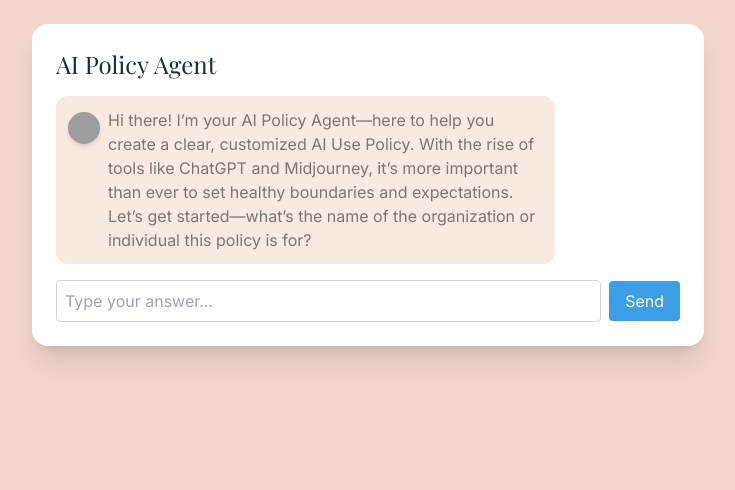
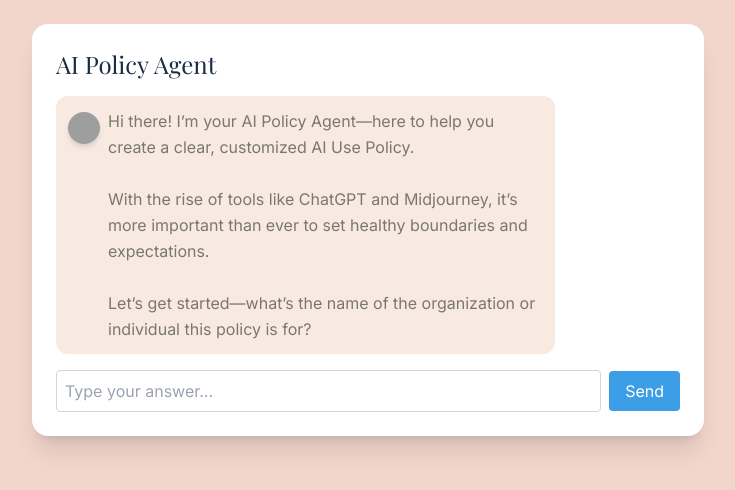
Before and after one commit to Jsfananan/ai-policy-agent-frontend, a React (Vite) app: page / in a window 1280 px wide. Shown: the top 490 px of the page, without its empty margins (272-1007 px from the left). Built offline with nearby package versions, Linux system fonts and the light colour scheme; grey boxes are pictures that could not be loaded.

Commit message:
Update App.jsx

```diff
--- a/src/App.jsx
+++ b/src/App.jsx
@@ -4,7 +4,7 @@ export default function App() {
   const [messages, setMessages] = useState([
     {
       role: 'bot',
-      text: "Hi there! I’m your AI Policy Agent—here to help you create a clear, customized AI Use Policy. With the rise of tools like ChatGPT and Midjourney, it’s more important than ever to set healthy boundaries and expectations.\n\nLet’s get started—what’s the name of the organization or individual this policy is for?"
+      text: "Hi there! I’m your AI Policy Agent—here to help you create a clear, customized AI Use Policy.\n\nWith the rise of tools like ChatGPT and Midjourney, it’s more important than ever to set healthy boundaries and expectations.\n\nLet’s get started—what’s the name of the organization or individual this policy is for?"
     }
   ]);
   const [input, setInput] = useState('');
@@ -80,7 +80,7 @@ export default function App() {
               {msg.role === 'bot' && (
                 <img src="/bot-icon.png" alt="AI Agent" className="w-8 h-8 rounded-full shadow-md mt-1" />
               )}
-              <span>{msg.text}</span>
+              <span className="whitespace-pre-line leading-relaxed">{msg.text}</span>
             </div>
           ))}
         </div>
```
